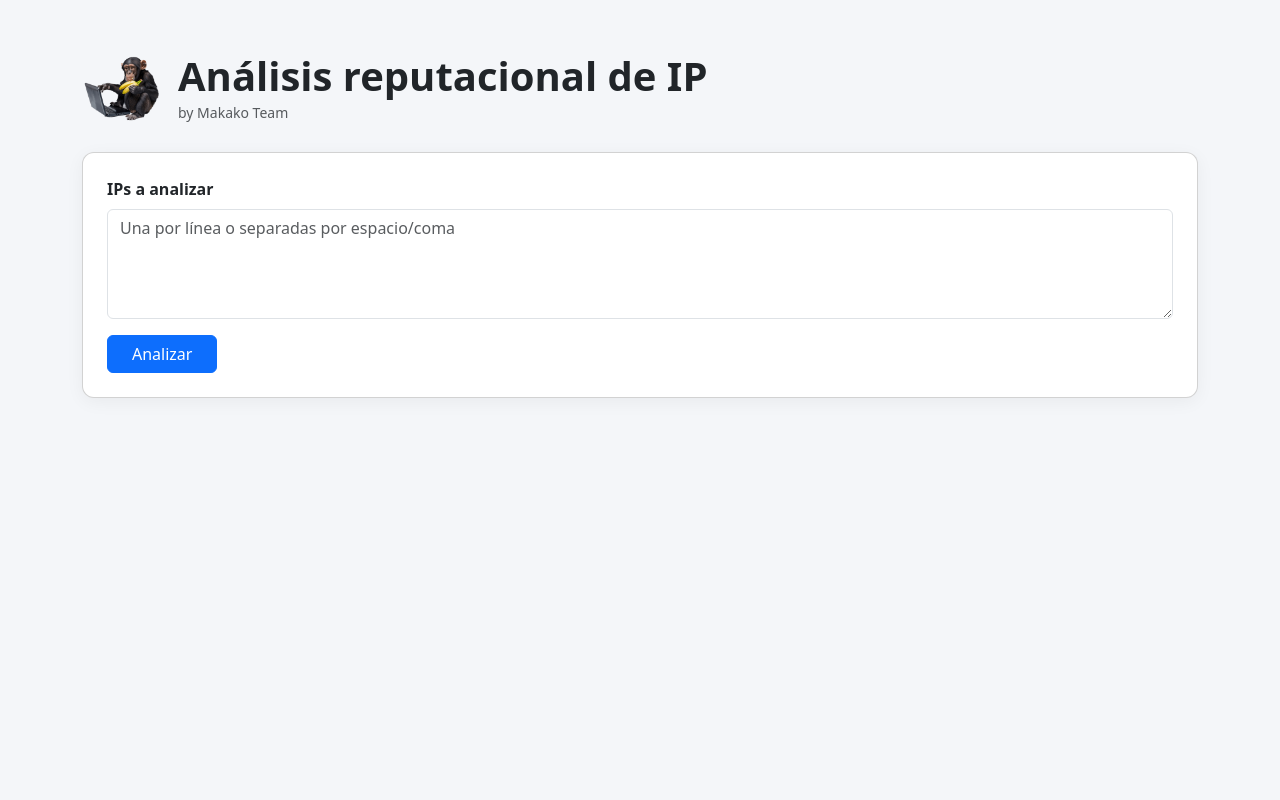
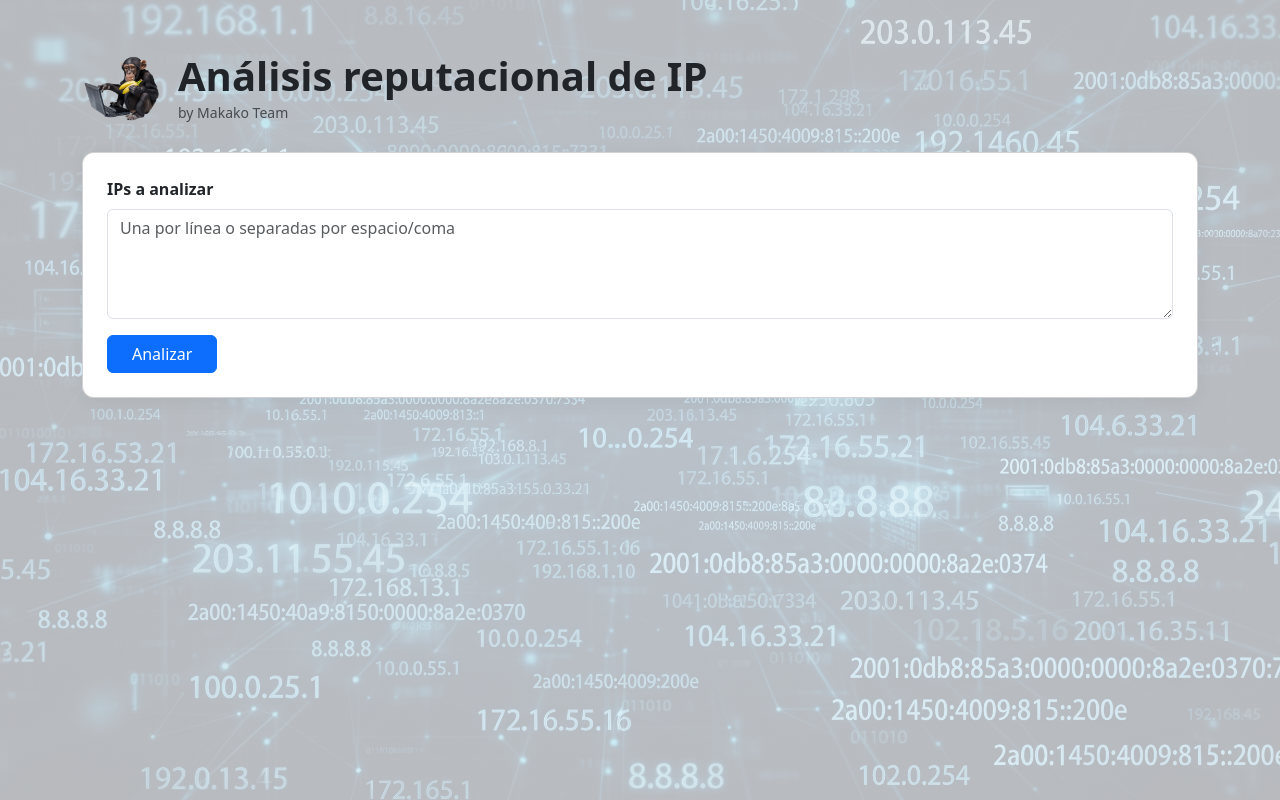
Before and after one commit to jmarf37/makakotool, a Flask app: page / in a window 1280 px wide. Run offline with Flask 3, Linux system fonts and the light colour scheme.

Commit message:
Enhance body styles with background image
Added a background image and adjusted body styles.

```diff
--- a/templates/index.html
+++ b/templates/index.html
@@ -11,7 +11,18 @@
 
   <style>
     body {
+      min-height: 100vh;
       background-color: #f4f6f9;
+      background-image:
+      linear-gradient(
+        rgba(244, 246, 249, 0.75),
+        rgba(244, 246, 249, 0.75)
+      ),
+      url("{{ url_for('static', filename='img/fondo-analisisip.jpg') }}");
+    background-size: cover;
+    background-position: center;
+    background-repeat: no-repeat;
+    background-attachment: fixed;
     }
 
     .main-card {
```
